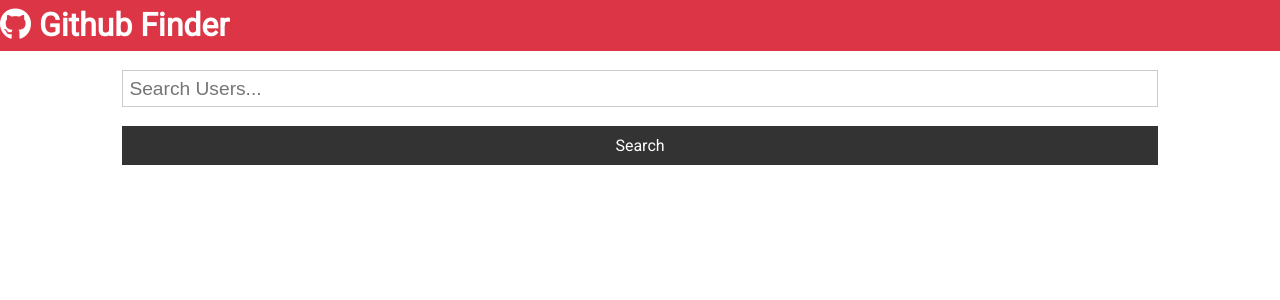
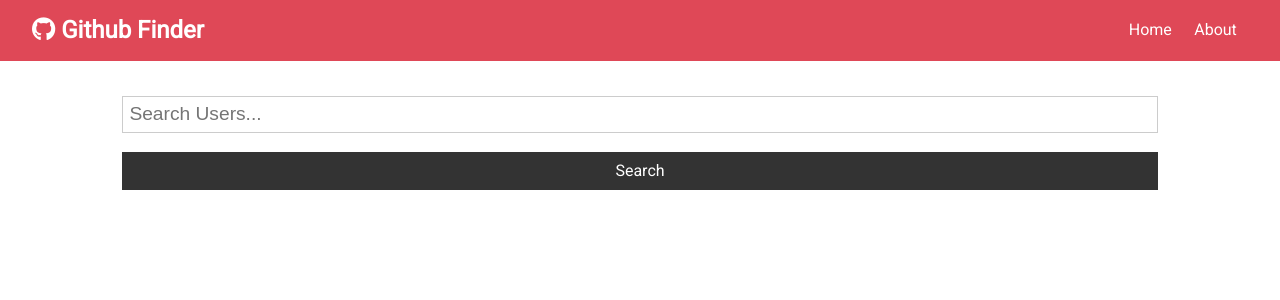
Before and after one commit to serjykalstryke/githubFinder, a React (Create React App) app: page / in a window 1280 px wide. Shown: the top 300 px of the page. Built offline with nearby package versions, Linux system fonts and the light colour scheme.

Commit message:
added functionality

```diff
--- a/src/App.js
+++ b/src/App.js
@@ -1,8 +1,10 @@
-import React, { Component } from "react";
+import React, { Fragment, Component } from "react";
+import { BrowserRouter as Router, Switch, Route } from "react-router-dom";
 import Navbar from "./components/layout/Navbar";
 import Users from "./components/users/Users";
 import Search from "./components/users/Search";
-
+import Alert from "./components/layout/Alert";
+import About from "./components/pages/About";
 import axios from "axios";
 import "./App.css";
 
@@ -10,6 +12,7 @@
 	state = {
 		users: [],
 		loading: false,
+		alert: null,
 	};
 
 	//Search Github Users
@@ -22,15 +25,45 @@
 		this.setState({ users: res.data.items, loading: false });
 	};
 
+	//Clear Users From State
+
+	clearUsers = () => this.setState({ users: [], loading: false });
+
+	//Alert function
+	setAlert = (msg, type) => {
+		this.setState({ alert: { msg, type } });
+		setTimeout(() => this.setState({ alert: null }), 3500);
+	};
+
 	render() {
+		const { users, loading } = this.state;
 		return (
-			<div className="app">
-				<Navbar />
-				<div className="container">
-					<Search searchUsers={this.searchUsers} />
-					<Users loading={this.state.loading} users={this.state.users} />
+			<Router>
+				<div className="app">
+					<Navbar />
+					<div className="container">
+						<Alert alert={this.state.alert} />
+						<Switch>
+							<Route
+								exact
+								path="/"
+								render={(props) => (
+									<Fragment>
+										<Search
+											searchUsers={this.searchUsers}
+											clearUsers={this.clearUsers}
+											showClear={users.length > 0 ? true : false}
+											setAlert={this.setAlert}
+										/>
+										<Users loading={loading} users={users} />
+									</Fragment>
+								)}
+							/>
+							<Route exact path="/about" component={About} />
+						</Switch>
+					</div>
 				</div>
-			</div>
+			</Router>
 		);
 	}
 }
--- a/src/components/layout/Navbar.js
+++ b/src/components/layout/Navbar.js
@@ -1,13 +1,22 @@
-import React, { Component } from "react";
+import React from "react";
 import PropTypes from "prop-types";
+import { Link } from "react-router-dom";
 
 const Navbar = ({ icon, title }) => {
 	return (
-		<div className="nav bg-primary">
+		<nav className="navbar bg-primary">
 			<h1>
 				<i className={icon} /> {title}
 			</h1>
-		</div>
+			<ul>
+				<li>
+					<Link to="/">Home</Link>
+				</li>
+				<li>
+					<Link to="/about">About</Link>
+				</li>
+			</ul>
+		</nav>
 	);
 };
 
--- a/src/components/pages/About.js
+++ b/src/components/pages/About.js
@@ -1,12 +1,12 @@
-import React from "react";
+import React, { Fragment } from "react";
 
 const About = () => {
 	return (
-		<div>
+		<Fragment>
 			<h1>About This App</h1>
 			<p>App to search github users</p>
 			<p>Version: 1.0</p>
-		</div>
+		</Fragment>
 	);
 };
 
--- a/src/components/users/Search.js
+++ b/src/components/users/Search.js
@@ -1,19 +1,32 @@
 import React, { Component } from "react";
+import PropTypes from "prop-types";
 
 export class Search extends Component {
 	state = {
 		text: "",
 	};
 
+	static protoTypes = {
+		searchUsers: PropTypes.func.isRequired,
+		clearUsers: PropTypes.func.isRequired,
+		showClear: PropTypes.bool.isRequired,
+		setAlert: PropTypes.func.isRequired,
+	};
+
 	onSubmit = (e) => {
 		e.preventDefault();
-		this.props.searchUsers(this.state.text);
-		this.setState({ text: "" });
+		if (this.state.text === "") {
+			this.props.setAlert("Please enter something", "light");
+		} else {
+			this.props.searchUsers(this.state.text);
+			this.setState({ text: "" });
+		}
 	};
 
 	onChange = (e) => this.setState({ [e.target.name]: e.target.value });
 
 	render() {
+		const { showClear, clearUsers } = this.props;
 		return (
 			<div>
 				<form onSubmit={this.onSubmit} className="form">
@@ -30,6 +43,11 @@
 						className="btn btn-dark btn-block"
 					/>
 				</form>
+				{showClear && (
+					<button className="btn btn-light btn-block" onClick={clearUsers}>
+						Clear
+					</button>
+				)}
 			</div>
 		);
 	}
```
Also changed, not shown: 1 other file (tests, documents, lock files or other folders).
